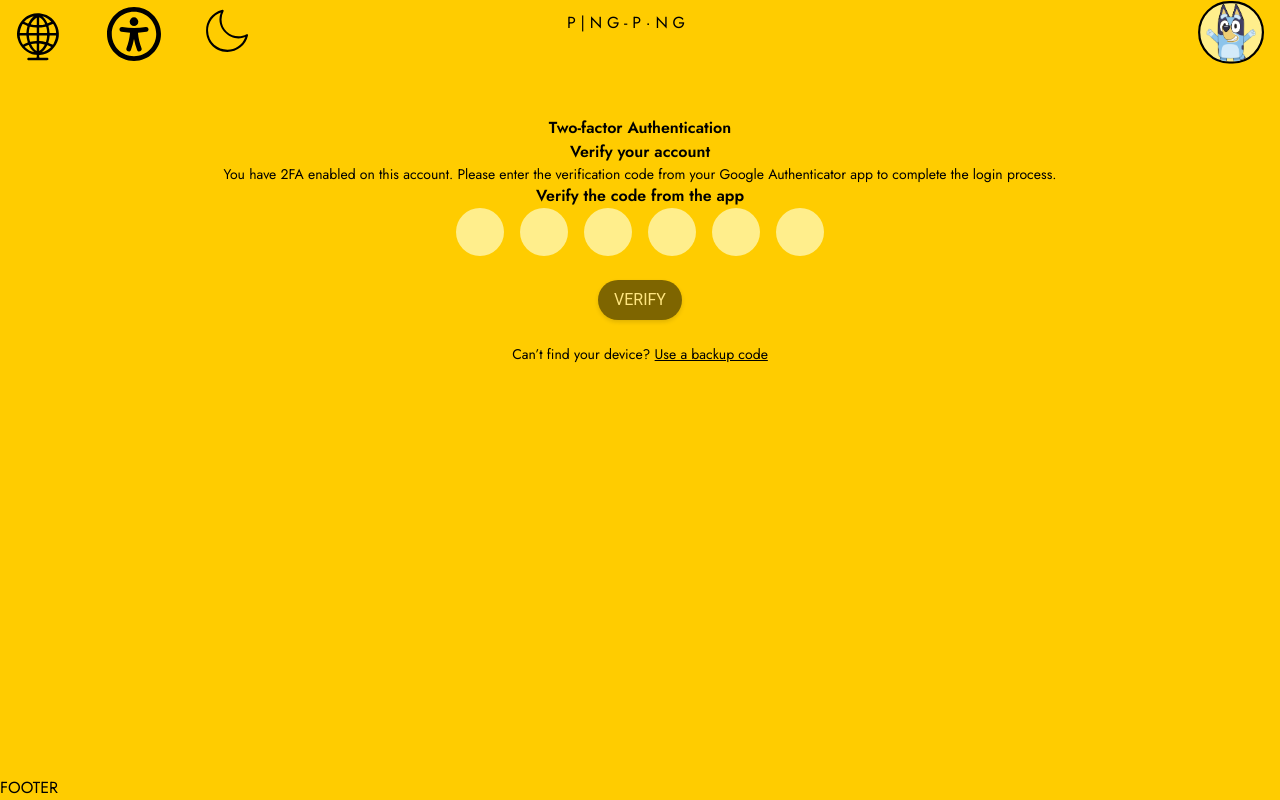
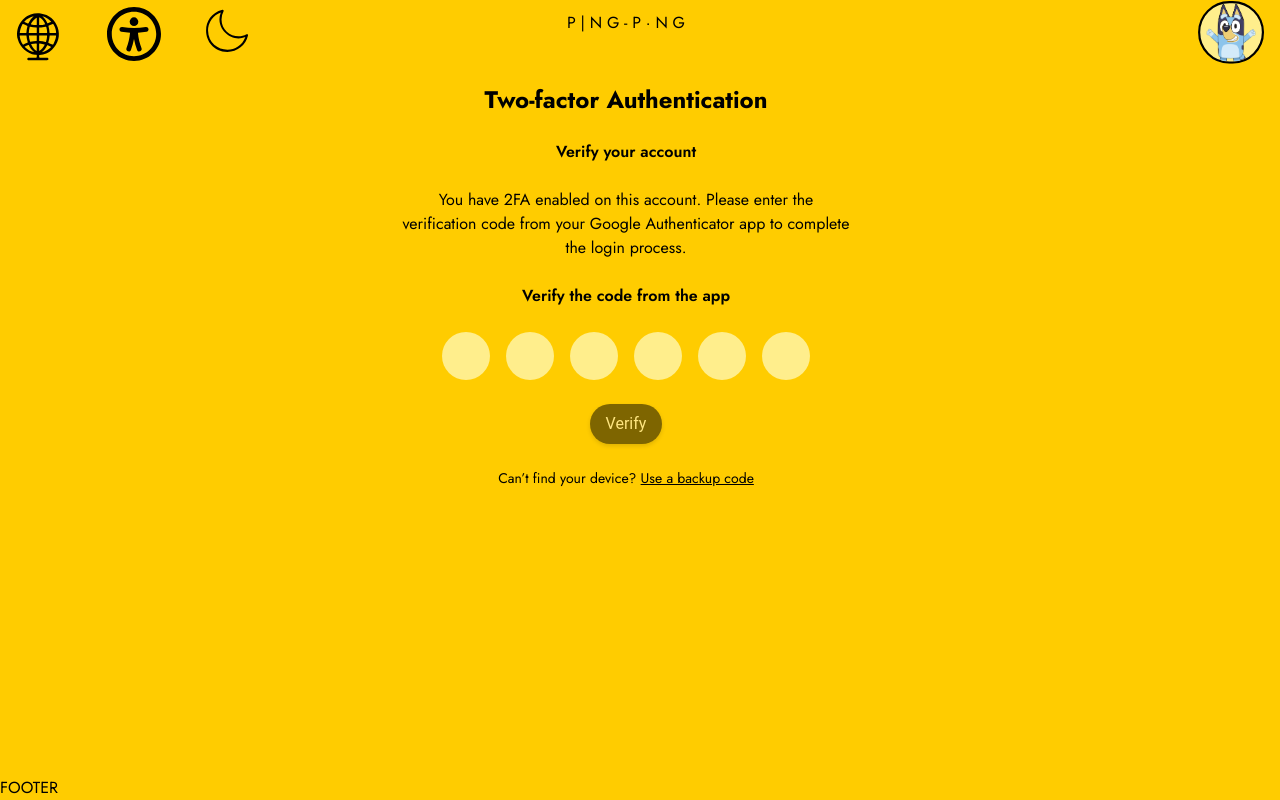
Before and after one commit to Sherry5Wu/ft_trancedence, a React (Vite) app in the folder frontend/: page /verify2fa in a window 1280 px wide. Built offline with nearby package versions, Linux system fonts and the light colour scheme.

Commit message:
pages/Auth/Verify2fa translation and ARIA attributes

```diff
--- a/frontend/pages/Auth/Verify2fa.tsx
+++ b/frontend/pages/Auth/Verify2fa.tsx
@@ -1,63 +1,72 @@
-// pages/Auth/Verify2fa.tsx
-// during login, user enters 2FA code
+// /src/pages/Auth/Verify2fa.tsx
 
 import React, { useState } from 'react';
 import { useNavigate, Link } from 'react-router-dom';
+import { useTranslation } from 'react-i18next';
+import { AccessiblePageDescription } from '../../components/AccessiblePageDescription';
 import { GenericButton } from '../../components/GenericButton';
 import VerificationCodeInput from '../../components/VerificationCodeInput';
 
 const Verify2faPage: React.FC = () => {
-  const navigate = useNavigate(); // to access other pages
-
+  const { t } = useTranslation();
+  const navigate = useNavigate();
   const [code, setCode] = useState('');
-  const formFilled = /^\d{6}$/.test(code); // Only valid when 6 digits
+  const formFilled = /^\d{6}$/.test(code);
 
   return (
-    <div className="flex flex-col items-center p-8 space-y-6">
-      <div>
-        {/* Page title */}
-        <h3 className="font-semibold text-center">
-          Two-factor Authentication</h3>
+    <main
+      className="pageLayout"
+      role="main"
+      aria-labelledby="pageTitle"
+      aria-describedby="pageDescription"
+    >
+      <AccessiblePageDescription
+        id="pageDescription"
+        text={t('pages.twoFactorAuth.verify.aria.description')}
+      />
 
-        {/* Message to user */}
-        <h4 className="font-semibold text-center">
-          Verify your account</h4>
-        <p className="text-center text-sm">
-          You have 2FA enabled on this account. Please enter the verification code from your Google Authenticator app to complete the login process.
-      </p>
+      <div className="max-w-md mx-auto space-y-6 text-center">
+        <h1 id="pageTitle" className="text-2xl font-bold">
+          {t('pages.twoFactorAuth.verify.title')}
+        </h1>
 
-        {/* User input for TOTP (6-digit code)*/}
-        <h4 className="font-semibold text-center">
-          Verify the code from the app</h4>
+        <h2 className="font-semibold">
+          {t('pages.twoFactorAuth.verify.subtitle')}
+        </h2>
+
+        <p>
+          {t('pages.twoFactorAuth.verify.instructions')}
+        </p>
+
+        <h2 className="font-semibold">
+          {t('pages.twoFactorAuth.verify.verifyCodeTitle')}
+        </h2>
+
         <VerificationCodeInput
           onComplete={setCode}
+          aria-label={t('pages.twoFactorAuth.verify.aria.codeInput')}
+          // Error handling: If user input fails validation, ensure accessible error messages
+          // are displayed and linked with aria-describedby or aria-invalid attributes.
+          // Check this when backend is connected to frontend
         />
+
+        <div className="flex justify-center mt-6">
+          <GenericButton
+            className="generic-button"
+            text={t('common.buttons.verify')}
+            disabled={!formFilled}
+            onClick={() => navigate('/homeuser')}
+          />
+        </div>
+
+        <p className="text-sm mt-6">
+          {t('pages.twoFactorAuth.verify.backupPrompt')}{' '}
+          <Link to="/404" className="underline" aria-label={t('pages.twoFactorAuth.verify.aria.backupLink')}>
+            {t('pages.twoFactorAuth.verify.backupLink')}
+          </Link>
+        </p>
       </div>
-
-
-      {/* Verify Button */}
-      <div className="flex flex-wrap justify-center items-center gap-6">
-        <GenericButton
-          className="generic-button"
-          text="VERIFY"
-          icon={undefined}
-          hoverLabel={undefined}
-          disabled={!formFilled}
-          onClick={() => {
-            navigate('/homeuser');
-        }}
-        />
-      </div>
-
-    {/* Redirect user to Set up keys manually */}
-      <div className="flex flex-col items-center">
-                <p className="text-center text-sm">
-              Can’t find your device? {' '}
-              <Link to="/404" className="underline">
-                Use a backup code</Link>
-            </p>
-      </div>
-    </div>
+    </main>
   );
 };
 
```
